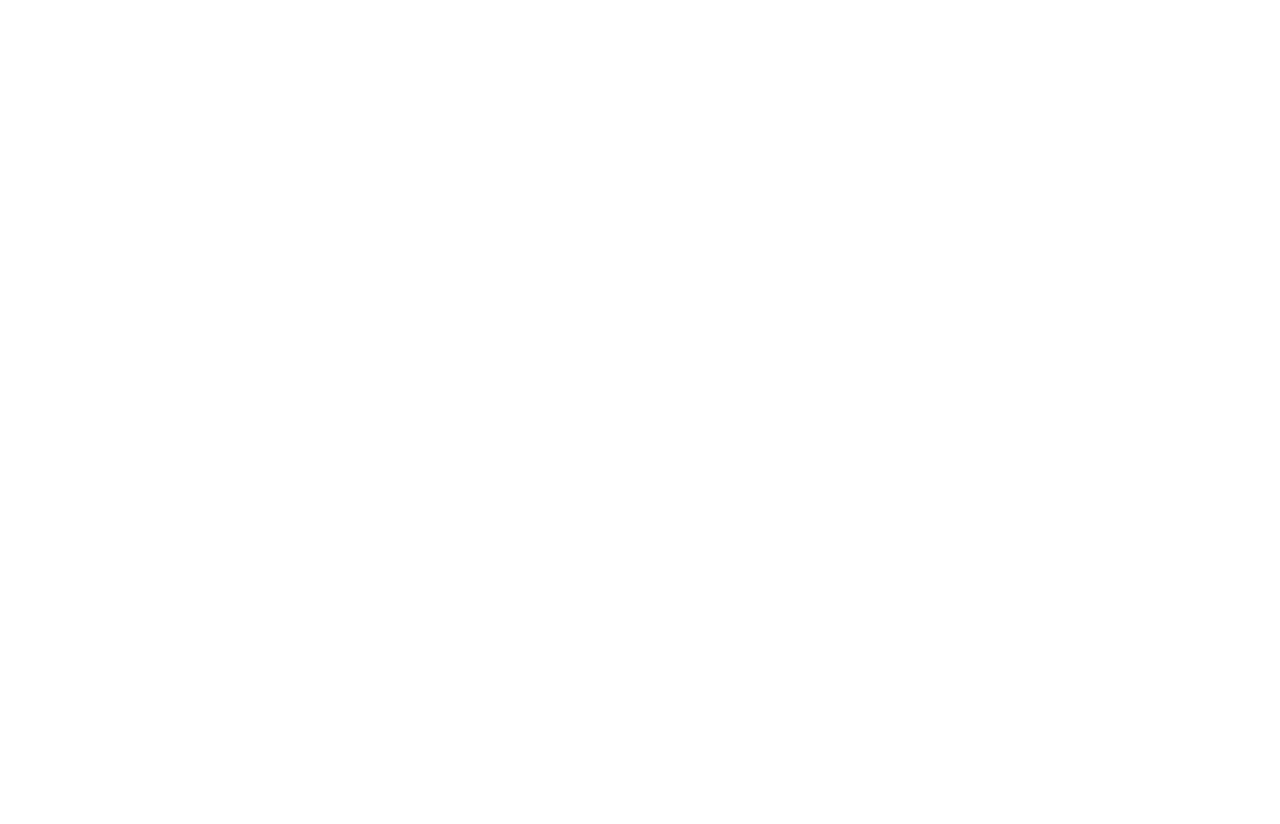
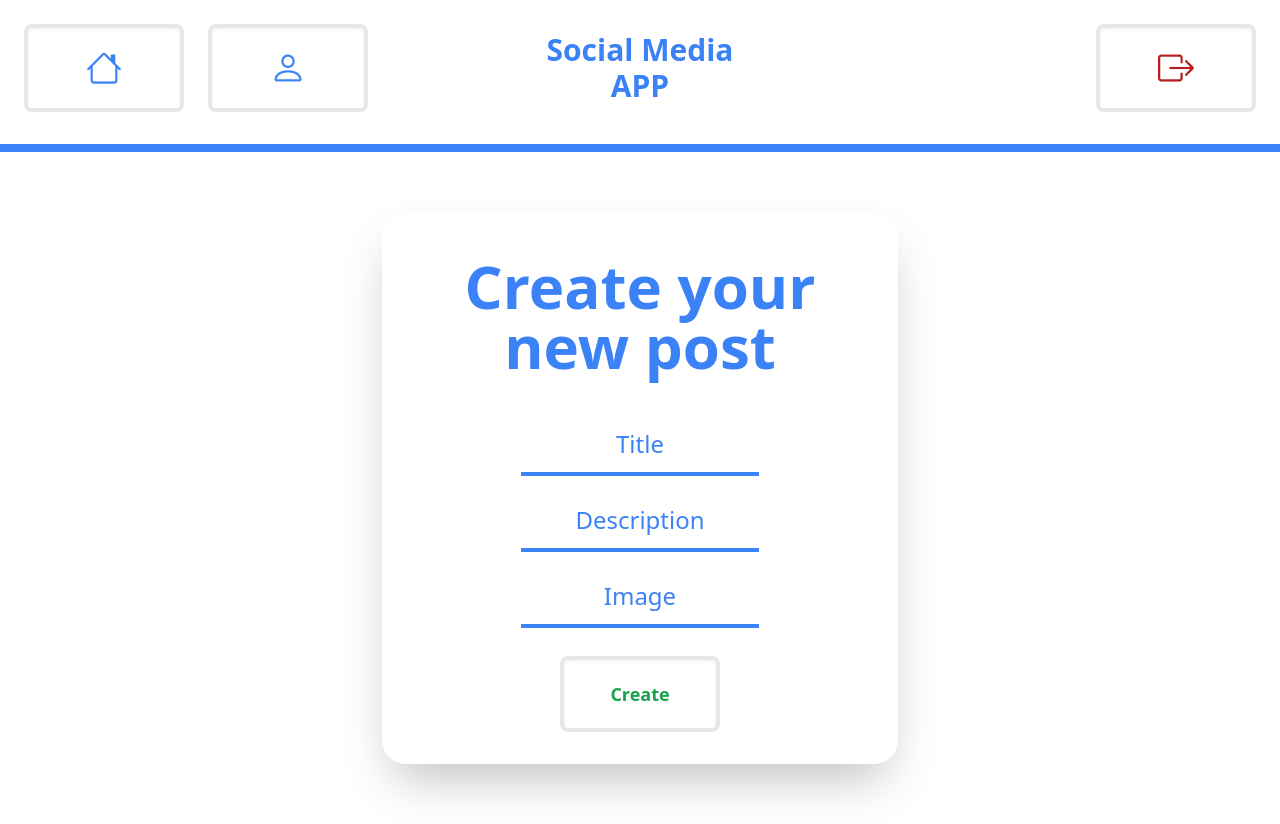
Before and after one commit to OskarProgrammer/Social-Media, a React (Vite) app: page /account/newPost in a window 1280 px wide. Before the commit this address had no page. Before the commit the page ends 800 px from the top, so only its background shows below. Built offline with nearby package versions, Linux system fonts and the light colour scheme; data requests are answered from the project's data file.

Commit message:
Creating newPostAction

```diff
--- a/data/db.json
+++ b/data/db.json
@@ -8,15 +8,25 @@
       "id": "22",
       "login": "Oskar",
       "password": "root",
-      "followers" : [],
-      "following" : []
+      "followers": [],
+      "following": []
     },
     {
       "id": "c66d10ff-87f2-4639-a580-a458e12cf42d",
       "login": "Robert",
       "password": "123",
-      "followers" : [],
-      "following" : []
+      "followers": [],
+      "following": []
+    }
+  ],
+  "posts": [
+    {
+      "id": "efbe19ea-4005-4811-8fed-5371721df970",
+      "title": "test",
+      "desc": "test",
+      "img": "121",
+      "likes": [],
+      "ownerID": "22"
     }
   ]
 }
--- a/src/App.jsx
+++ b/src/App.jsx
@@ -16,6 +16,7 @@
 import { logOutLoader, LogOutPage } from './pages/LogOutPage'
 import { accountMainLoader, AccountMainPage } from './pages/AccountMainPage'
 import { userInfoLoader, UserInfoPage } from './pages/UserInfoPage'
+import { createPostAction, NewPostPage } from './pages/NewPostPage'
 
 
 // creating router
@@ -39,6 +40,10 @@
       {/* user info page */}
       <Route path="userInfo" element={<UserInfoPage/>} loader={userInfoLoader}/>
 
+      {/* new post page */}
+      <Route path="newPost" element={<NewPostPage/>} action={createPostAction}/>
+
+
       {/* log out page */}
       <Route path="logOut" element={<LogOutPage/>} loader={logOutLoader}/>
 
--- a/src/components/PostsInfoTab.jsx
+++ b/src/components/PostsInfoTab.jsx
@@ -13,7 +13,7 @@
 
 
             <div className="flex gap-3">
-                <NavLink to="/account/userInfo" className="btn-green mx-auto" >
+                <NavLink to="/account/newPost" className="btn-green mx-auto" >
                     <i className="bi bi-plus"/>
                 </NavLink>
 
--- /dev/null
+++ b/src/pages/NewPostPage.jsx
@@ -0,0 +1,67 @@
+
+// importing api functions
+import axios from "axios"
+import { getCurrentUserInfo } from "../api_functions/functions"
+
+// importing functions and components from react library
+import { Form, redirect, useActionData } from "react-router-dom"
+
+
+export const NewPostPage = () => {
+
+    // getting actionData
+    const actionData = useActionData()
+
+
+    return (
+        <Form className="form" method="POST" action="/account/newPost/">
+
+            <h2 className="titleOfForm">Create your new post</h2>
+
+            <input type="text" className="inputField" placeholder="Title"  name="title"/>
+            <input type="text" className="inputField" placeholder="Description" name="desc"/>
+            <input type="text" className="inputField" placeholder="Image" name="img"/>
+
+            { actionData &&
+              actionData.error &&
+              <p className="errorMessage"> {actionData.error} </p>
+            }
+
+            <button className="btn-green mx-auto">Create</button>
+
+        </Form>
+    )
+}
+
+export const createPostAction = async ( { request } ) => {
+    // getting data from request
+    const formData = await request.formData()
+
+    // getting currentUser
+    const currentUser = await getCurrentUserInfo()
+
+    // getting fields
+    const title = formData.get("title")
+    const desc = formData.get("desc")
+    const img = formData.get("img")
+
+    // validating data
+    if (!title.length || !desc.length || !img.length) { return { error : "All fields must be provided" } }
+
+    // creating newPostObject
+    const newPostObject = {
+        id : crypto.randomUUID(),
+        title : title,
+        desc : desc,
+        img : img,
+        likes : [],
+        ownerID : currentUser.id
+    }
+
+    // creating new post
+    try {
+        await axios.post("http://localhost:3000/posts/", newPostObject)
+    } catch { return { error : "Something went wrong during creating post" } }
+
+    return redirect("/account/")
+}
```
